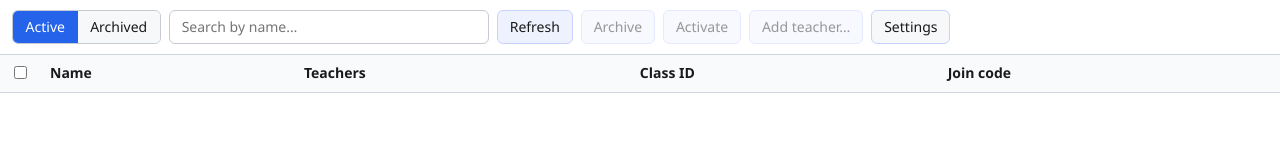
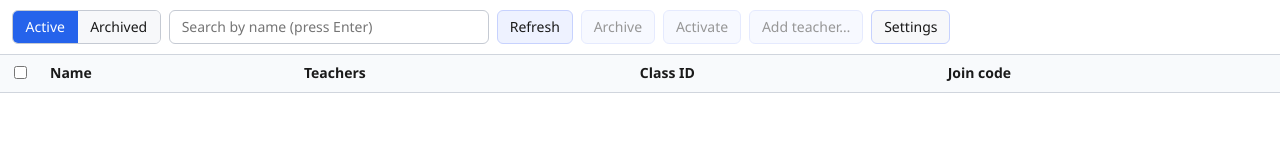
Before and after one commit to edu-ch-brt/gooey_gam, a website built with Vite: page index.html in a window 1280 px wide. Shown: the top 160 px of the page. Built offline with nearby package versions, Linux system fonts and the light colour scheme.

Commit message:
docs: note Enter-to-search in search box placeholder

```diff
--- a/index.html
+++ b/index.html
@@ -14,7 +14,7 @@
           <button type="button" id="btn-active" class="toggle-btn active" data-state="active">Active</button>
           <button type="button" id="btn-archived" class="toggle-btn" data-state="archived">Archived</button>
         </div>
-        <input type="search" id="search" placeholder="Search by name…" autocomplete="off" />
+        <input type="search" id="search" placeholder="Search by name (press Enter)" autocomplete="off" />
         <button type="button" id="btn-refresh">Refresh</button>
         <button type="button" id="btn-archive" disabled>Archive</button>
         <button type="button" id="btn-activate" disabled>Activate</button>
```
